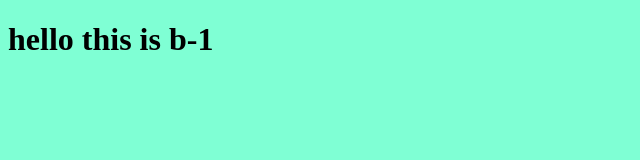
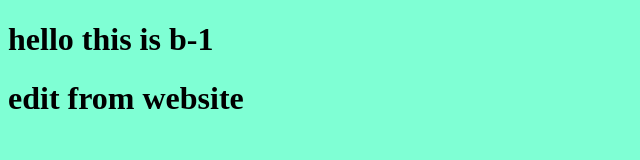
Before and after one commit to Hussam-Hly/test-git, a plain HTML site: page index.html in a window 1280 px wide. Shown: the whole page, without its empty margins (0-640 px from the left). Drawn offline with Linux system fonts and the light colour scheme.

Commit message:
Update index.html
edit website

```diff
--- a/index.html
+++ b/index.html
@@ -8,6 +8,7 @@
   </head>
   <body>
     <h1>hello this is b-1</h1>
+    <h1>edit from website</h1>
     <script src="app.js"></script>
   </body>
 </html>
```
